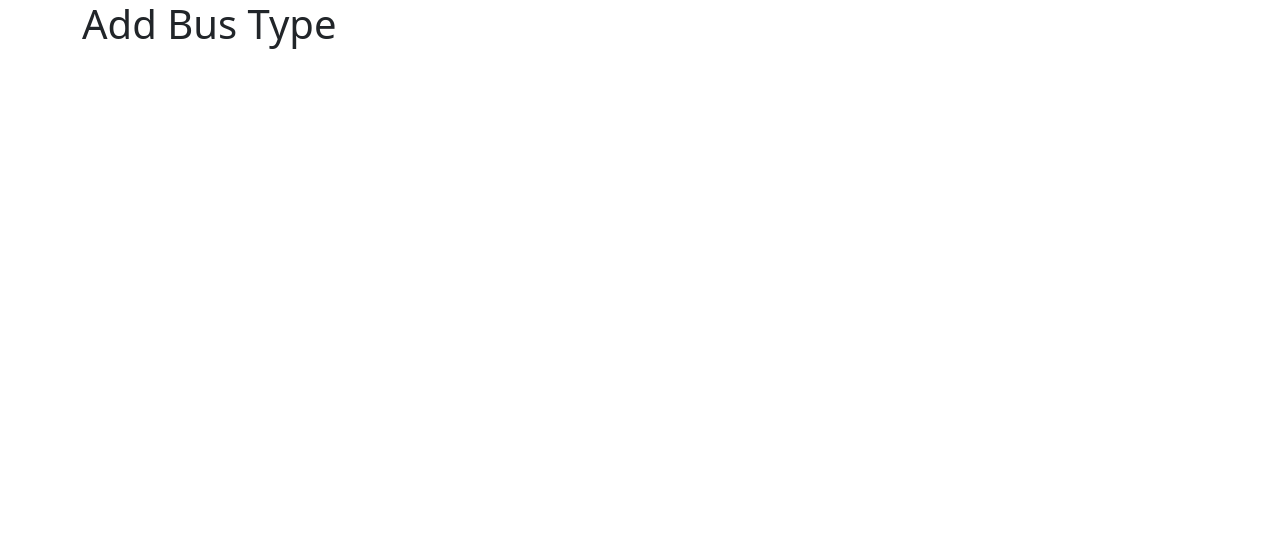
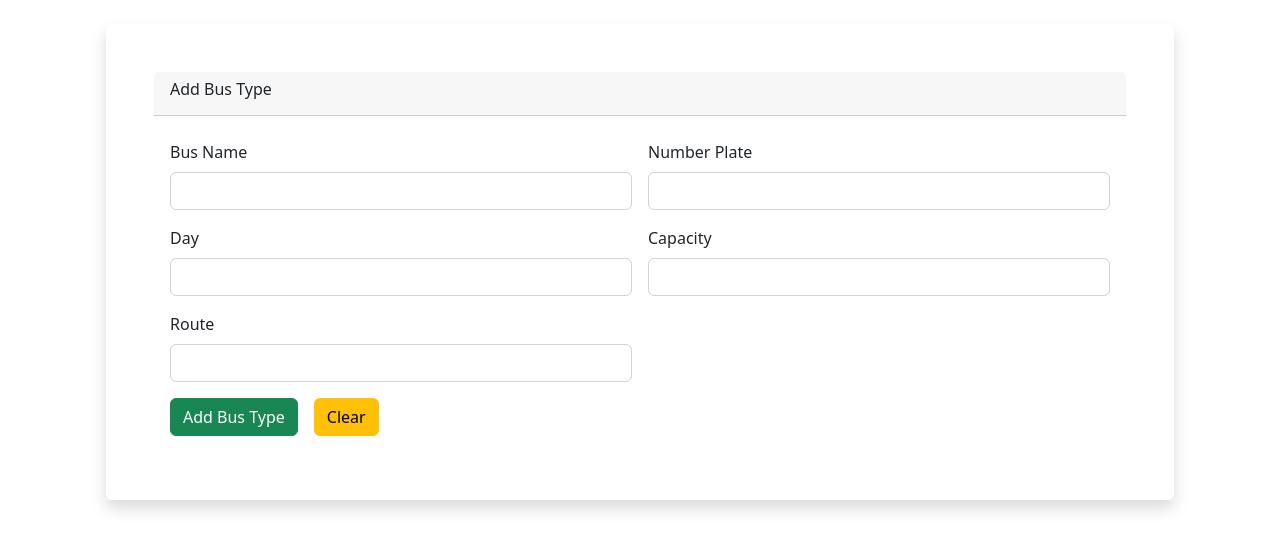
Before and after one commit to Binuri-Karunathilake/Ticketing-System-for-a-Public-Transport-Network-Frontend, a React (Create React App) app in the folder frontend/: page /BusTypes/add in a window 1280 px wide. Shown: the top 550 px of the page. Built offline with nearby package versions, Linux system fonts and the light colour scheme.

Commit message:
AddTypes

```diff
--- a/frontend/src/components/AddBusType/AddBusTypesComponent.jsx
+++ b/frontend/src/components/AddBusType/AddBusTypesComponent.jsx
@@ -1,13 +1,176 @@
-import React, { Component } from 'react';
+import axios from "axios";
+import React from "react";
+import { useState } from "react";
+import { Route } from "react-router-dom";
+import BusTypesService from "../../services/BusTypesService";
+import { ToastContainer, toast } from "react-toastify";
+import "react-toastify/dist/ReactToastify.css";
 
-class AddBusTypesComponent extends Component {
-    render() {
-        return (
-            <div>
-                <h1>Add Bus Type</h1>
+const AddBusType = ({ type }) => {
+    console.log("Hello");
+  const [BusType, setBusType] = useState({
+    name: "",
+    numberPlate: "",
+    day: "",
+    capacity: "",
+    route:"",
+  });
+
+  const handleOnChange = (e) => {
+    setBusType({ ...BusType, [e.target.name]: e.target.value });
+  };
+
+  const resetValue = (e) => {
+    setBusType({
+    name: "",
+    numberPlate: "",
+    day: "",
+    capacity: "",
+    route: 0,
+});
+  };
+
+  const notify = () => {
+    toast.success("Bus type added successfully", {
+      position: "top-center",
+      autoClose: 5000,
+      hideProgressBar: false,
+      closeOnClick: true,
+      pauseOnHover: true,
+      draggable: true,
+      progress: undefined,
+      theme: "colored",
+    });
+  };
+
+  const handleSubmit = async (e) => {
+    e.preventDefault();
+    console.log("Hello");
+    console.log(BusType);
+    try {
+      const reply = await BusTypesService.addBusType(BusType);
+      console.log(reply);
+      notify();
+    } catch (error) {
+      console.log(error);
+    }
+  };
+
+  return (
+    <div className="">
+      <ToastContainer
+        position="top-center"
+        autoClose={5000}
+        hideProgressBar={false}
+        newestOnTop={false}
+        closeOnClick
+        rtl={false}
+        pauseOnFocusLoss
+        draggable
+        pauseOnHover
+        theme="colored"
+      />
+      <div className="card m-4 p-5 shadow bg-body rounded border-0">
+        <div class="card-header mb-4">
+          <h6 class="card-title">
+            {type ? "Update Bus Type" : "Add Bus Type"}
+          </h6>
+        </div>
+        <div className="card-body pt-0">
+          <div className="row">
+            <div className="col">
+              <form className="row g-3" onSubmit={handleSubmit}>
+                <div className="col-md-6">
+                  <label for="name" className="form-label">
+                    Bus Name
+                  </label>
+                  <input
+                    type="text"
+                    required
+                    className="form-control"
+                    id="name"
+                    name="name"
+                    value={BusType.name}
+                    onChange={handleOnChange}
+                  />
+                </div>
+
+                <div className="col-md-6">
+                  <label for="numberPlate" className="form-label">
+                    Number Plate
+                  </label>
+                  <input
+                    type="text"
+                    required
+                    className="form-control"
+                    id="numberPlate"
+                    name="numberPlate"
+                    value={BusType.numberPlate}
+                    onChange={handleOnChange}
+                  />
+                </div>
+
+                <div className="col-md-6">
+                  <label for="day" className="form-label">
+                    Day
+                  </label>
+                  <input
+                    type="text"
+                    required
+                    className="form-control"
+                    id="day"
+                    name="day"
+                    value={BusType.day}
+                    onChange={handleOnChange}
+                  />
+                </div>
+                <div className="col-md-6">
+                  <label for="capacity" className="form-label">
+                    Capacity
+                  </label>
+                  <input
+                    type="number"
+                    required
+                    className="form-control"
+                    id="capacity"
+                    name="capacity"
+                    value={BusType.capacity}
+                    onChange={handleOnChange}
+                  />
+                </div>
+                <div className="col-md-6">
+                  <label for="route" className="form-label">
+                    Route
+                  </label>
+                  <input
+                    type="number"
+                    required
+                    className="form-control"
+                    id="route"
+                    name="route"
+                    value={BusType.route}
+                    onChange={handleOnChange}
+                  />
+                </div>
+                <div className="col-12">
+                  <button type="submit" className="btn btn-success me-3">
+                    Add Bus Type
+                  </button>
+                  <button
+                    type="reset"
+                    className="btn btn-warning"
+                    onClick={resetValue}
+                    >
+                    Clear
+                  </button>
+                </div>
+              </form>
             </div>
-        );
-    }
-}
+          </div>
+        </div>
+      </div>
+    </div>
+  );
+};
 
-export default AddBusTypesComponent;
+export default AddBusType;
```
